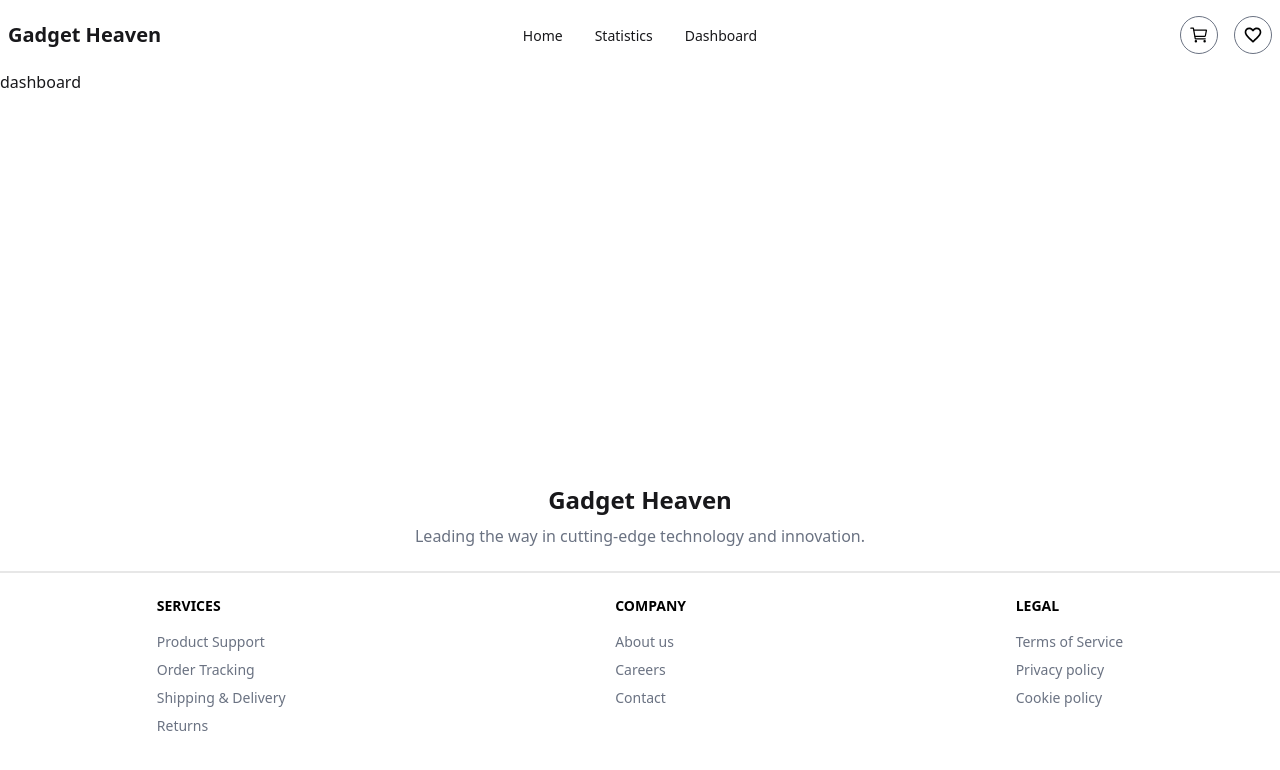
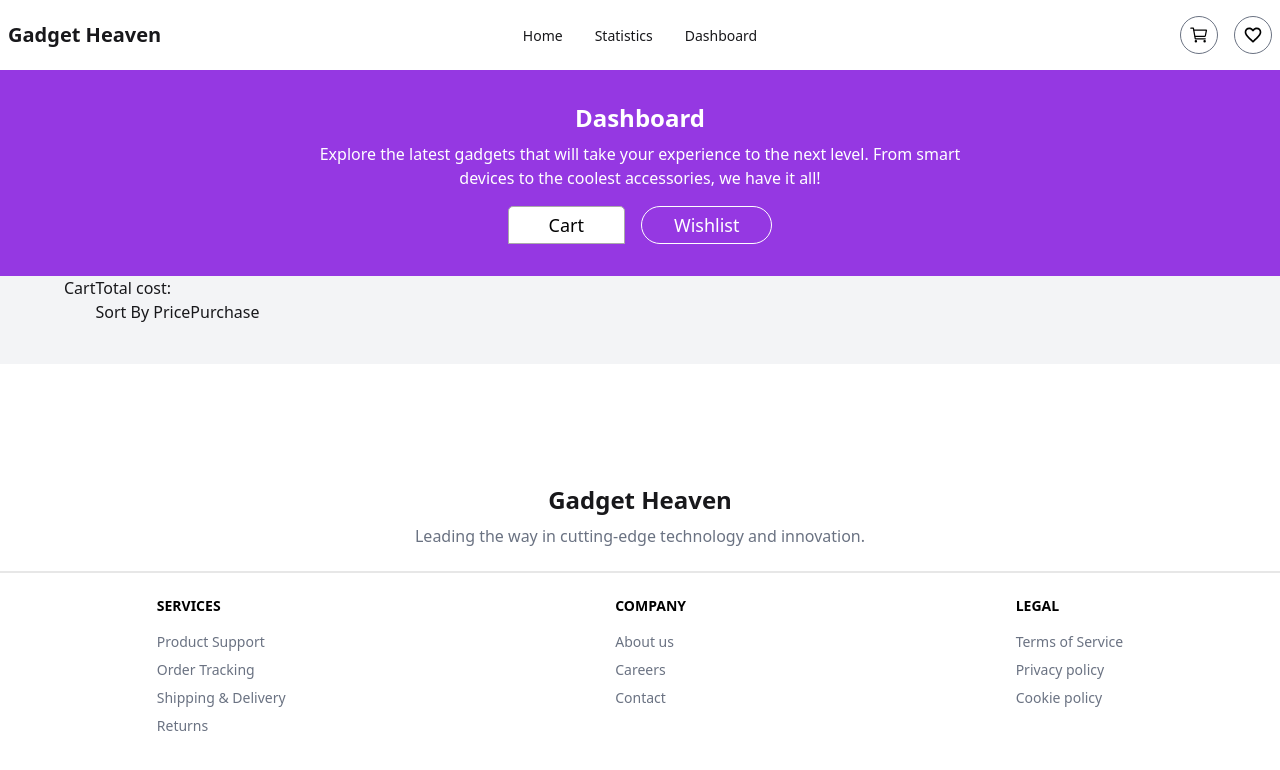
Before and after one commit to sabnira/gadget-heaven, a React (Vite) app: page /dashboard in a window 1280 px wide. Shown: the top 770 px of the page. Built offline with nearby package versions, Linux system fonts and the light colour scheme.

Commit message:
dashboart tab

```diff
--- a/package.json
+++ b/package.json
@@ -19,6 +19,7 @@
     "react-dom": "^19.1.0",
     "react-icons": "^5.5.0",
     "react-router-dom": "^7.6.3",
+    "react-tabs": "^6.1.0",
     "sort-by": "^1.2.0",
     "tailwindcss": "^4.1.11"
   },
--- /dev/null
+++ b/src/components/AddToCart.jsx
@@ -0,0 +1,29 @@
+
+
+const AddToCart = ({gadget}) => {
+
+    const {product_image, product_title, price, description} = gadget
+
+    return (
+        <div className="flex flex-col md:flex-row gap-4 my-4 p-4 bg-white rounded-2xl">
+
+            <div className="md:w-1/6 flex justify-center items-center">
+            <div className="w-full h-20">
+                <img className="h-full object-contain mx-auto" src={product_image} alt="" />
+            </div>
+            </div>
+
+
+            <div className="md:w-5/6">
+                <h1 className="text-lg font-semibold">{product_title}</h1>
+                <h2 className="py-2 text-gray-600">{description}</h2>
+                <h4 className="font-semibold">Price: ${price}</h4>
+
+                <div></div>
+            </div>
+
+        </div>
+    );
+};
+
+export default AddToCart;
--- a/src/components/Heading.jsx
+++ /dev/null
@@ -1,14 +0,0 @@
-
-
-const Heading = ({title, subtitle}) => {
-    return (
-        <div className="bg-[rgb(149,56,226)] text-center text-white pb-50">
-            <div className="w-full lg:w-2xl mx-auto">
-                <h1 className="text-2xl font-bold pt-4 pb-2">{title}</h1>
-                <p className="font-thin">{subtitle}</p>
-            </div>
-        </div>
-    );
-};
-
-export default Heading;
--- a/src/components/Navbar.jsx
+++ b/src/components/Navbar.jsx
@@ -35,11 +35,11 @@ const Navbar = () => {
             </div>
             <div className="navbar-end gap-4 text-xl">
                 <div className="border p-2 rounded-full border-gray-500 bg-white text-black">
-                    <NavLink to='/cart'><IoCartOutline></IoCartOutline></NavLink>
+                    <NavLink to='/dashboard'><IoCartOutline></IoCartOutline></NavLink>
                 </div>
 
                 <div className="border p-2 rounded-full border-gray-500 bg-white text-black">
-                    <NavLink to='/wishlist'><MdFavoriteBorder></MdFavoriteBorder></NavLink>
+                    <NavLink to='/dashboard'><MdFavoriteBorder></MdFavoriteBorder></NavLink>
                 </div>
             </div>
         </div>
--- a/src/pages/Dashboard.jsx
+++ b/src/pages/Dashboard.jsx
@@ -1,8 +1,75 @@
+import { useEffect, useState } from 'react';
+import { useLoaderData } from 'react-router-dom';
+import { Tab, Tabs, TabList, TabPanel } from 'react-tabs';
+import 'react-tabs/style/react-tabs.css';
+import { getAllCarts } from '../utils';
+import Card from '../components/Card';
+import AddToCart from '../components/AddToCart';
+
 
 const Dashboard = () => {
+
+    const data = useLoaderData();
+
+    const [gadget, setGadget] = useState([])
+
+    useEffect(() => {
+        const allCarts = getAllCarts()
+
+        const cartList = data.filter(cart => allCarts.includes(cart.product_id))
+
+        setGadget(cartList)
+    }, [data])
+
+
     return (
         <div>
-            dashboard
+            <Tabs>
+                <div className="bg-[rgb(149,56,226)] text-center text-white py-8">
+                    <div className="w-full lg:w-2xl mx-auto">
+                        <h1 className="text-2xl font-bold  pb-2">Dashboard</h1>
+                        <p className="font-thin pb-4">Explore the latest gadgets that will take your experience to the next level. From smart devices to the coolest accessories, we have it all!</p>
+
+                        <div className='border-none'>
+                            <TabList className="flex gap-4  justify-center items-center">
+                                <Tab className="border px-10 py-1 rounded-4xl focus:outline-none ![&.react-tabs__tab--selected]:rounded-4xl text-lg ">Cart</Tab>
+
+                                <Tab className="border px-8 py-1 rounded-4xl focus:outline-none  text-lg ![&.react-tabs__tab--selected]:rounded-4xl">Wishlist</Tab>
+
+                            </TabList>
+                        </div>
+
+                    </div>
+                </div>
+
+
+                <div className='bg-gray-100 pb-10'>
+                <TabPanel>
+                    <div className='w-full md:w-6xl mx-auto'>
+
+                        <div className='flex'>
+                            <div className=''>
+                                <h2>Cart</h2>
+                            </div>
+                            <div className=''>
+                                <h2>Total cost: </h2>
+                                <button>Sort By Price</button>
+                                <button>Purchase</button>
+                            </div>
+                        </div>
+
+                        {
+                            gadget.map(gadget => <AddToCart key={gadget.product_id} gadget={gadget}></AddToCart>)
+                        }
+                    </div>
+
+                </TabPanel>
+
+                <TabPanel>
+                    <h2>Wishlist</h2>
+                </TabPanel>
+                </div>
+            </Tabs>
         </div>
     );
 };
--- a/src/pages/GadgetDetails.jsx
+++ b/src/pages/GadgetDetails.jsx
@@ -1,9 +1,9 @@
 import { useEffect, useState } from "react";
-import { useLoaderData, useParams } from "react-router-dom";
-import Heading from "../components/Heading";
+import { NavLink, useLoaderData, useParams } from "react-router-dom";
 import ReactStarsRating from 'react-awesome-stars-rating';
 import { IoCartOutline } from "react-icons/io5";
 import { FaRegHeart } from "react-icons/fa";
+import { addCart } from "../utils";
 
 const GadgetDetails = () => {
 
@@ -17,14 +17,22 @@ const GadgetDetails = () => {
         setGadget(singleData)
     }, [data, id])
 
-    const { product_title, product_image, price, description, Specification, availability, rating } = gadget;
+    const {product_id, product_title, product_image, price, description, Specification, availability, rating } = gadget;
 
+    const handleGadget = id => {
+        addCart(id)
+    }
 
     return (
         <div className="bg-gray-100">
 
             <div className="static">
-                <Heading title={'Product Details'} subtitle={'Explore the latest gadgets that will take your experience to the next level. From smart devices to the coolest accessories, we have it all!'}></Heading>
+                <div className="bg-[rgb(149,56,226)] text-center text-white pb-50">
+                    <div className="w-full lg:w-2xl mx-auto">
+                        <h1 className="text-2xl font-bold pt-4 pb-2">Product Details</h1>
+                        <p className="font-thin">Explore the latest gadgets that will take your experience to the next level. From smart devices to the coolest accessories, we have it all!</p>
+                    </div>
+                </div>
             </div>
 
 
@@ -77,7 +85,13 @@ const GadgetDetails = () => {
 
 
                         <div className="flex mt-6 gap-3">
-                            <button className="btn rounded-4xl bg-[rgb(149,56,226)] text-white hover:bg-white hover:text-[rgb(149,56,226)] hover:border-[rgb(149,56,226)] text-lg">Add To Card <IoCartOutline className="text-lg"></IoCartOutline></button>
+
+                            <button
+                                onClick={() => handleGadget(product_id)}
+                                className="btn rounded-4xl bg-[rgb(149,56,226)] text-white hover:bg-white hover:text-[rgb(149,56,226)] hover:border-[rgb(149,56,226)] text-lg">
+                                Add To Card <IoCartOutline className="text-lg"></IoCartOutline>
+                            </button>
+
 
                             <button className="border px-3 rounded-full border-gray-500 hover:bg-[rgb(149,56,226)] hover:text-white text-lg"><FaRegHeart></FaRegHeart></button>
                         </div>
--- a/src/routes/Routes.jsx
+++ b/src/routes/Routes.jsx
@@ -4,6 +4,7 @@ import Home from "../pages/Home";
 import Dashboard from "../pages/Dashboard";
 import GadgetCards from "../components/GadgetCards";
 import GadgetDetails from "../pages/GadgetDetails";
+
 
 
 
@@ -38,6 +39,7 @@ const router = createBrowserRouter([
       {
         path: "/dashboard",
         element: <Dashboard></Dashboard>,
+        loader: () => fetch('../gadgets.json'),
       },
       {
         path: "/gadget/:id",
--- /dev/null
+++ b/src/utils/index.js
@@ -0,0 +1,55 @@
+//get all CART from local storage
+const getAllCarts = () => {
+
+    const all = localStorage.getItem('carts')
+
+    if(all){
+        const carts = JSON.parse(all)
+        return carts
+    } else {
+        return []
+    }
+}
+
+
+//add a CART to local storage
+const addCart = id => {
+
+    const carts = getAllCarts();
+
+    carts.push(id);
+
+    localStorage.setItem('carts', JSON.stringify(carts))
+}
+
+
+
+//remove a CART from local storage
+
+
+
+//get all wishlist from local storage
+const getAllWishlist = () => {
+
+    const all = localStorage.getItem('wishlists')
+
+    if(all){
+        const wishlists = JSON.parse(all)
+        return wishlists
+    } else {
+        return []
+    }
+}
+
+
+//add a wishlist to local storage
+const addWishlist = id => {
+
+    const wishlists = getAllWishlist();
+
+    wishlists.push(id);
+
+    localStorage.setItem('carts', JSON.stringify(wishlists))
+}
+
+export {getAllCarts, addCart, getAllWishlist, addWishlist}
```
Also changed, not shown: 1 other file (tests, documents, lock files or other folders). Lines whose indentation alone changed are shown as unchanged.
